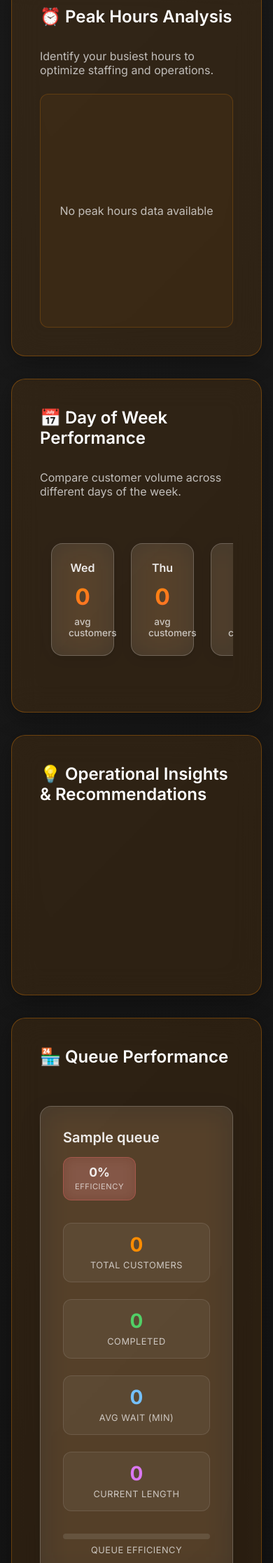
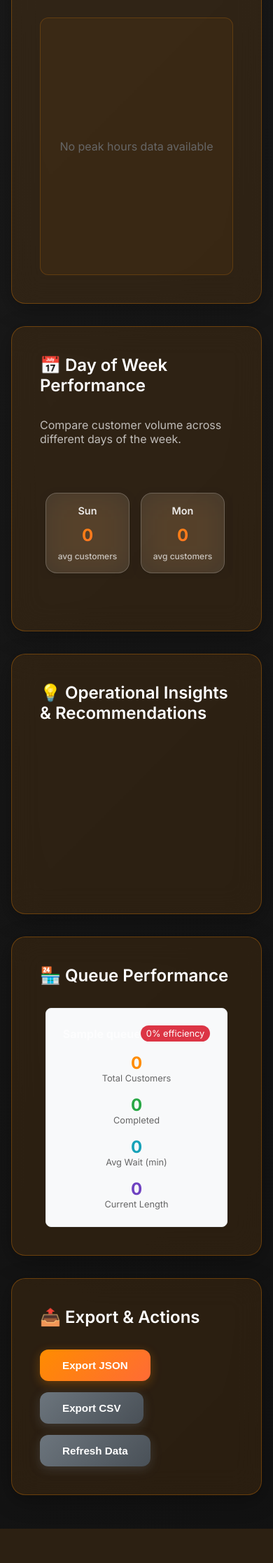
Before and after one commit to kennteohstorehub/sh_hackaton, a Node server app: page /dashboard/analytics in a window 390 px wide. Shown: the part 1727-3960 px from the top of the page at 70% size. After the commit the page ends 3911 px from the top, so only its background shows below. Run offline with Node 20, Linux system fonts and the light colour scheme; tables that the repository leaves empty hold one stand-in row (values such as "Sample post"); some libraries are stand-ins or nearby versions.

Commit message:
Enhance dashboard UI/UX: horizontal day cards, remove active queues card, fix served today display - Reorganized day of week performance cards to display horizontally with smooth scrolling - Removed confusing Active Queues stat card from main dashboard - Fixed Served Today to show 0 when no data instead of blank - Improved peak hours chart layout and responsive design - Enhanced mobile responsiveness for day comparison cards - Updated stats grid layout from 4 to 3 cards for better visual balance

```diff
--- a/views/dashboard/analytics.ejs
+++ b/views/dashboard/analytics.ejs
@@ -425,17 +432,13 @@
         }
 
         /* Day comparison */
-        .day-comparison-container {
-            overflow-x: auto;
-            padding: 1rem 0;
-        }
-
         .day-comparison {
             display: flex;
             gap: 1.5rem;
             margin: 1.5rem 0;
-            min-width: 700px;
-            justify-content: space-between;
+            overflow-x: auto;
+            padding: 0.5rem 0;
+            scroll-behavior: smooth;
         }
 
         .day-card {
@@ -447,8 +450,8 @@
             text-align: center;
             transition: all 0.3s cubic-bezier(0.4, 0, 0.2, 1);
             box-shadow: 0 4px 15px rgba(0, 0, 0, 0.1);
-            flex: 1;
-            min-width: 90px;
+            min-width: 140px;
+            flex-shrink: 0;
         }
 
         .day-card:hover {
@@ -608,65 +626,52 @@
             }
 
             .day-comparison {
-                grid-template-columns: repeat(2, 1fr);
+                gap: 1rem;
+                padding: 0.5rem;
             }
-        }
 
-        /* Peak hours chart responsive design */
-        @media (max-width: 1400px) {
+            .day-card {
+                min-width: 120px;
+                padding: 1rem;
+            }
+
+            .day-customers {
+                font-size: 1.5rem;
+            }
+
+            .day-name {
+                font-size: 0.9rem;
+            }
+
+            .day-label {
+                font-size: 0.75rem;
+            }
+
+            .peak-hours-container {
+                padding: 0.5rem 0;
+            }
+
             .peak-hours-chart {
                 min-width: 1000px;
+                height: 250px;
+                padding: 1rem;
                 gap: 3px;
             }
 
             .peak-bar {
                 min-width: 35px;
-                max-width: 42px;
-            }
-        }
-
-        @media (max-width: 1200px) {
-            .peak-hours-chart {
-                min-width: 900px;
-                gap: 2px;
-            }
-
-            .peak-bar {
-                min-width: 30px;
-                max-width: 38px;
+                max-width: 40px;
             }
 
             .peak-bar-label {
                 font-size: 0.65rem;
+                bottom: -30px;
             }
 
             .peak-bar-value {
                 font-size: 0.65rem;
-                padding: 0.2rem 0.3rem;
-            }
-        }
-
-        @media (max-width: 768px) {
-            .peak-hours-chart {
-                min-width: 800px;
-                padding: 1rem;
-                gap: 1px;
-            }
-
-            .peak-bar {
-                min-width: 25px;
-                max-width: 32px;
-            }
-
-            .peak-bar-label {
-                font-size: 0.6rem;
-                bottom: -30px;
-            }
-
-            .peak-bar-value {
-                font-size: 0.6rem;
-                padding: 0.15rem 0.25rem;
                 top: -30px;
+                padding: 0.2rem 0.4rem;
             }
         }
 
@@ -686,149 +691,6 @@
 
         ::-webkit-scrollbar-thumb:hover {
             background: rgba(255, 140, 0, 0.7);
-        }
-
-        /* Queue Performance Styles */
-        .queue-performance-grid {
-            display: grid;
-            gap: 1.5rem;
-            margin: 1.5rem 0;
-        }
-
-        .queue-performance-card {
-            background: rgba(255, 255, 255, 0.1);
-            backdrop-filter: blur(20px);
-            border: 1px solid rgba(255, 255, 255, 0.2);
-            border-radius: 16px;
-            padding: 2rem;
-            transition: all 0.3s cubic-bezier(0.4, 0, 0.2, 1);
-            box-shadow: 0 8px 32px rgba(0, 0, 0, 0.1);
-        }
-
-        .queue-performance-card:hover {
-            transform: translateY(-5px);
-            box-shadow: 0 12px 40px rgba(0, 0, 0, 0.15);
-            border-color: rgba(255, 255, 255, 0.3);
-        }
-
-        .queue-header {
-            display: flex;
-            justify-content: space-between;
-            align-items: center;
-            margin-bottom: 2rem;
-            flex-wrap: wrap;
-            gap: 1rem;
-        }
-
-        .queue-name {
-            margin: 0;
-            color: rgba(255, 255, 255, 0.9);
-            font-size: 1.25rem;
-            font-weight: 600;
-        }
-
-        .efficiency-badge {
-            display: flex;
-            flex-direction: column;
-            align-items: center;
-            padding: 0.75rem 1rem;
-            border-radius: 12px;
-            backdrop-filter: blur(10px);
-            border: 1px solid rgba(255, 255, 255, 0.2);
-            min-width: 80px;
-        }
-
-        .efficiency-badge.efficiency-high {
-            background: rgba(81, 207, 102, 0.2);
-            border-color: rgba(81, 207, 102, 0.3);
-        }
-
-        .efficiency-badge.efficiency-medium {
-            background: rgba(255, 212, 59, 0.2);
-            border-color: rgba(255, 212, 59, 0.3);
-        }
-
-        .efficiency-badge.efficiency-low {
-            background: rgba(255, 107, 107, 0.2);
-            border-color: rgba(255, 107, 107, 0.3);
-        }
-
-        .efficiency-value {
-            font-size: 1.1rem;
-            font-weight: 700;
-            color: rgba(255, 255, 255, 0.9);
-            line-height: 1;
-        }
-
-        .efficiency-label {
-            font-size: 0.7rem;
-            color: rgba(255, 255, 255, 0.7);
-            text-transform: uppercase;
-            letter-spacing: 0.5px;
-            margin-top: 0.25rem;
-        }
-
-        .queue-metrics {
-            display: grid;
-            grid-template-columns: repeat(auto-fit, minmax(120px, 1fr));
-            gap: 1.5rem;
-            margin-bottom: 2rem;
-        }
-
-        .metric-item {
-            text-align: center;
-            padding: 1rem;
-            background: rgba(255, 255, 255, 0.05);
-            border-radius: 12px;
-            border: 1px solid rgba(255, 255, 255, 0.1);
-            transition: all 0.3s ease;
-        }
-
-        .metric-item:hover {
-            background: rgba(255, 255, 255, 0.1);
-            transform: translateY(-2px);
-        }
-
-        .metric-value {
-            font-size: 1.75rem;
-            font-weight: 700;
-            margin-bottom: 0.5rem;
-            line-height: 1;
-        }
-
-        .metric-label {
-            font-size: 0.8rem;
-            color: rgba(255, 255, 255, 0.7);
-            text-transform: uppercase;
-            letter-spacing: 0.5px;
-        }
-
-        .queue-progress {
-            margin-top: 1.5rem;
-        }
-
-        .progress-bar {
-            width: 100%;
-            height: 8px;
-            background: rgba(255, 255, 255, 0.1);
-            border-radius: 4px;
-            overflow: hidden;
-            margin-bottom: 0.5rem;
-        }
-
-        .progress-fill {
-            height: 100%;
-            border-radius: 4px;
-            transition: width 0.8s ease;
-            box-shadow: 0 0 10px rgba(255, 255, 255, 0.3);
-        }
-
-        .progress-text {
-            text-align: center;
-            font-size: 0.8rem;
-            color: rgba(255, 255, 255, 0.7);
-            text-transform: uppercase;
-            letter-spacing: 0.5px;
         }
     </style>
 </head>
@@ -893,9 +755,9 @@
         <!-- Peak Hours Analysis -->
         <div class="section">
             <h2>⏰ Peak Hours Analysis</h2>
-            <p style="color: rgba(255, 255, 255, 0.7); margin-bottom: 1.5rem; font-size: 1rem;">Identify your busiest hours to optimize staffing and operations.</p>
+            <p style="color: rgba(255, 255, 255, 0.7); margin-bottom: 1.5rem; font-size: 1rem;">Identify your busiest hours to optimize staffing and operations. Scroll horizontally to view all 24 hours.</p>
             <div class="peak-hours-container">
-                <div id="peakHoursChart" style="min-height: 300px; display: flex; align-items: center; justify-content: center; color: rgba(255, 255, 255, 0.7); font-size: 1rem;">Peak hours analysis will be displayed here</div>
+                <div id="peakHoursChart" style="min-height: 350px; display: flex; align-items: center; justify-content: center; color: rgba(255, 255, 255, 0.7); font-size: 1rem;">Peak hours analysis will be displayed here</div>
             </div>
         </div>
 
@@ -903,9 +765,7 @@
         <div class="section">
             <h2>📅 Day of Week Performance</h2>
             <p style="color: rgba(255, 255, 255, 0.7); margin-bottom: 1.5rem; font-size: 1rem;">Compare customer volume across different days of the week.</p>
-            <div class="day-comparison-container">
-                <div id="dayComparison" style="min-height: 200px; display: flex; align-items: center; justify-content: center; color: rgba(255, 255, 255, 0.7); font-size: 1rem;">Day of week performance comparison will be displayed here</div>
-            </div>
+            <div id="dayComparison" style="min-height: 200px; display: flex; align-items: center; justify-content: center; color: rgba(255, 255, 255, 0.7); font-size: 1rem;">Day of week performance comparison will be displayed here</div>
         </div>
 
         <!-- Operational Insights -->
@@ -1072,9 +932,10 @@
             let html = '<div class="heatmap">';
 
             // Header row
-            html += '<div class="heatmap-header">Time</div>';
+            html += '<div class="heatmap-header"></div>';
             for (let hour = 0; hour < 24; hour++) {
-                html += `<div class="heatmap-header">${hour}:00</div>`;
+                const hourLabel = hour.toString().padStart(2, '0') + ':00';
+                html += `<div class="heatmap-header">${hourLabel}</div>`;
             }
 
             // Data rows
@@ -1086,7 +947,8 @@
                     const intensity = maxValue > 0 ? Math.ceil((value / maxValue) * 5) : 0;
                     const heatClass = `heat-${intensity}`;
 
-                    html += `<div class="heatmap-cell ${heatClass}" title="${day} ${hour}:00 - ${value} customers">${value}</div>`;
+                    const hourLabel = hour.toString().padStart(2, '0') + ':00';
+                    html += `<div class="heatmap-cell ${heatClass}" title="${day} ${hourLabel} - ${value} customers">${value}</div>`;
                 }
             });
 
@@ -1099,7 +961,7 @@
             const container = document.getElementById('peakHoursChart');
 
             if (!peakHours || Object.keys(peakHours).length === 0) {
-                container.innerHTML = '<p style="text-align: center; color: rgba(255, 255, 255, 0.7);">No peak hours data available</p>';
+                container.innerHTML = '<p style="text-align: center; color: #666;">No peak hours data available</p>';
                 return;
             }
 
@@ -1108,7 +970,10 @@
 
             // Populate with peak hours data
             Object.entries(peakHours).forEach(([hour, count]) => {
-                hourlyData[parseInt(hour)] = count;
+                const hourIndex = parseInt(hour);
+                if (hourIndex >= 0 && hourIndex < 24) {
+                    hourlyData[hourIndex] = count;
+                }
             });
 
             // Find max for scaling
@@ -1118,8 +983,9 @@
             let html = '<div class="peak-hours-chart">';
 
             hourlyData.forEach((count, hour) => {
-                const height = maxCount > 0 ? Math.max((count / maxCount) * 100, 2) : 2; // Minimum 2% height for visibility
+                const height = maxCount > 0 ? (count / maxCount) * 100 : 0;
                 const hourLabel = hour.toString().padStart(2, '0') + ':00';
+
                 html += `
                     <div class="peak-bar" style="height: ${height}%" title="${hourLabel} - ${count} customers">
                         <div class="peak-bar-value">${count}</div>
@@ -1137,14 +1003,13 @@
             const container = document.getElementById('dayComparison');
 
             if (!dailyStats || dailyStats.length === 0) {
-                container.innerHTML = '<p style="text-align: center; color: rgba(255, 255, 255, 0.7);">No daily data available</p>';
+                container.innerHTML = '<p style="text-align: center; color: #666;">No daily data available</p>';
                 return;
             }
 
-            // Group by day of week - Monday to Sunday order
+            // Group by day of week
             const dayTotals = {};
-            const dayNames = ['Mon', 'Tue', 'Wed', 'Thu', 'Fri', 'Sat', 'Sun'];
-            const dayMapping = { 0: 'Sun', 1: 'Mon', 2: 'Tue', 3: 'Wed', 4: 'Thu', 5: 'Fri', 6: 'Sat' };
+            const dayNames = ['Sun', 'Mon', 'Tue', 'Wed', 'Thu', 'Fri', 'Sat'];
 
             dayNames.forEach(day => {
                 dayTotals[day] = { customers: 0, count: 0 };
@@ -1152,7 +1017,7 @@
 
             dailyStats.forEach(day => {
                 const date = new Date(day.date);
-                const dayName = dayMapping[date.getDay()];
+                const dayName = dayNames[date.getDay()];
                 dayTotals[dayName].customers += day.customers;
                 dayTotals[dayName].count += 1;
             });
@@ -1268,59 +1133,42 @@
             const container = document.getElementById('queuePerformance');
 
             if (!queuePerformance || queuePerformance.length === 0) {
-                container.innerHTML = '<p style="text-align: center; color: rgba(255, 255, 255, 0.7);">No queue data available</p>';
+                container.innerHTML = '<p style="text-align: center; color: #666;">No queue data available</p>';
                 return;
             }
 
-            let html = '<div class="queue-performance-grid">';
+            let html = '<div style="display: grid; gap: 1rem;">';
 
             queuePerformance.forEach(queue => {
                 const efficiency = queue.totalCustomers > 0 ?
                     Math.round((queue.completedCustomers / queue.totalCustomers) * 100) : 0;
 
-                // Determine efficiency status and colors
-                let efficiencyClass = 'efficiency-low';
-                let efficiencyColor = '#ff6b6b';
-                if (efficiency > 80) {
-                    efficiencyClass = 'efficiency-high';
-                    efficiencyColor = '#51cf66';
-                } else if (efficiency > 60) {
-                    efficiencyClass = 'efficiency-medium';
-                    efficiencyColor = '#ffd43b';
-                }
-
                 html += `
-                    <div class="queue-performance-card">
-                        <div class="queue-header">
-                            <h4 class="queue-name">${queue.name}</h4>
-                            <div class="efficiency-badge ${efficiencyClass}">
-                                <span class="efficiency-value">${efficiency}%</span>
-                                <span class="efficiency-label">efficiency</span>
+                    <div style="border: 1px solid #e9ecef; border-radius: 8px; padding: 1.5rem; background: #f8f9fa;">
+                        <div style="display: flex; justify-content: space-between; align-items: center; margin-bottom: 1rem;">
+                            <h4 style="margin: 0;">${queue.name}</h4>
+                            <span style="background: ${efficiency > 80 ? '#28a745' : efficiency > 60 ? '#ffc107' : '#dc3545'};
+                                         color: white; padding: 0.25rem 0.5rem; border-radius: 12px; font-size: 0.8rem;">
+                                ${efficiency}% efficiency
+                            </span>
+                        </div>
+                        <div style="display: grid; grid-template-columns: repeat(auto-fit, minmax(120px, 1fr)); gap: 1rem;">
+                            <div style="text-align: center;">
+                                <div style="font-weight: bold; color: rgb(255, 140, 0); font-size: 1.5rem;">${queue.totalCustomers}</div>
+                                <div style="font-size: 0.8rem; color: #666;">Total Customers</div>
                             </div>
-                        </div>
-                        <div class="queue-metrics">
-                            <div class="metric-item">
-                                <div class="metric-value" style="color: #ff8c00;">${queue.totalCustomers}</div>
-                                <div class="metric-label">Total Customers</div>
+                            <div style="text-align: center;">
+                                <div style="font-weight: bold; color: #28a745; font-size: 1.5rem;">${queue.completedCustomers}</div>
+                                <div style="font-size: 0.8rem; color: #666;">Completed</div>
                             </div>
-                            <div class="metric-item">
-                                <div class="metric-value" style="color: #51cf66;">${queue.completedCustomers}</div>
-                                <div class="metric-label">Completed</div>
+                            <div style="text-align: center;">
+                                <div style="font-weight: bold; color: #17a2b8; font-size: 1.5rem;">${queue.averageWaitTime}</div>
+                                <div style="font-size: 0.8rem; color: #666;">Avg Wait (min)</div>
                             </div>
-                            <div class="metric-item">
-                                <div class="metric-value" style="color: #74c0fc;">${queue.averageWaitTime}</div>
-                                <div class="metric-label">Avg Wait (min)</div>
+                            <div style="text-align: center;">
+                                <div style="font-weight: bold; color: #6f42c1; font-size: 1.5rem;">${queue.currentLength}</div>
+                                <div style="font-size: 0.8rem; color: #666;">Current Length</div>
                             </div>
-                            <div class="metric-item">
-                                <div class="metric-value" style="color: #da77f2;">${queue.currentLength}</div>
-                                <div class="metric-label">Current Length</div>
-                            </div>
-                        </div>
-                        <div class="queue-progress">
-                            <div class="progress-bar">
-                                <div class="progress-fill" style="width: ${efficiency}%; background: ${efficiencyColor};"></div>
-                            </div>
-                            <div class="progress-text">Queue Efficiency</div>
                         </div>
                     </div>
                 `;
--- a/views/dashboard/index.ejs
+++ b/views/dashboard/index.ejs
@@ -617,12 +617,8 @@
                 <div class="stat-label">Avg Wait Time (min)</div>
             </div>
             <div class="stat-card">
-                <div class="stat-number"><%= stats.totalServed %></div>
+                <div class="stat-number"><%= stats.totalServed || 0 %></div>
                 <div class="stat-label">Served Today</div>
-            </div>
-            <div class="stat-card">
-                <div class="stat-number"><%= stats.totalQueues %></div>
-                <div class="stat-label">Active Queues</div>
             </div>
         </div>
 
```
Also changed, not shown: other parts of views/dashboard/analytics.ejs (+45 -23 lines).
